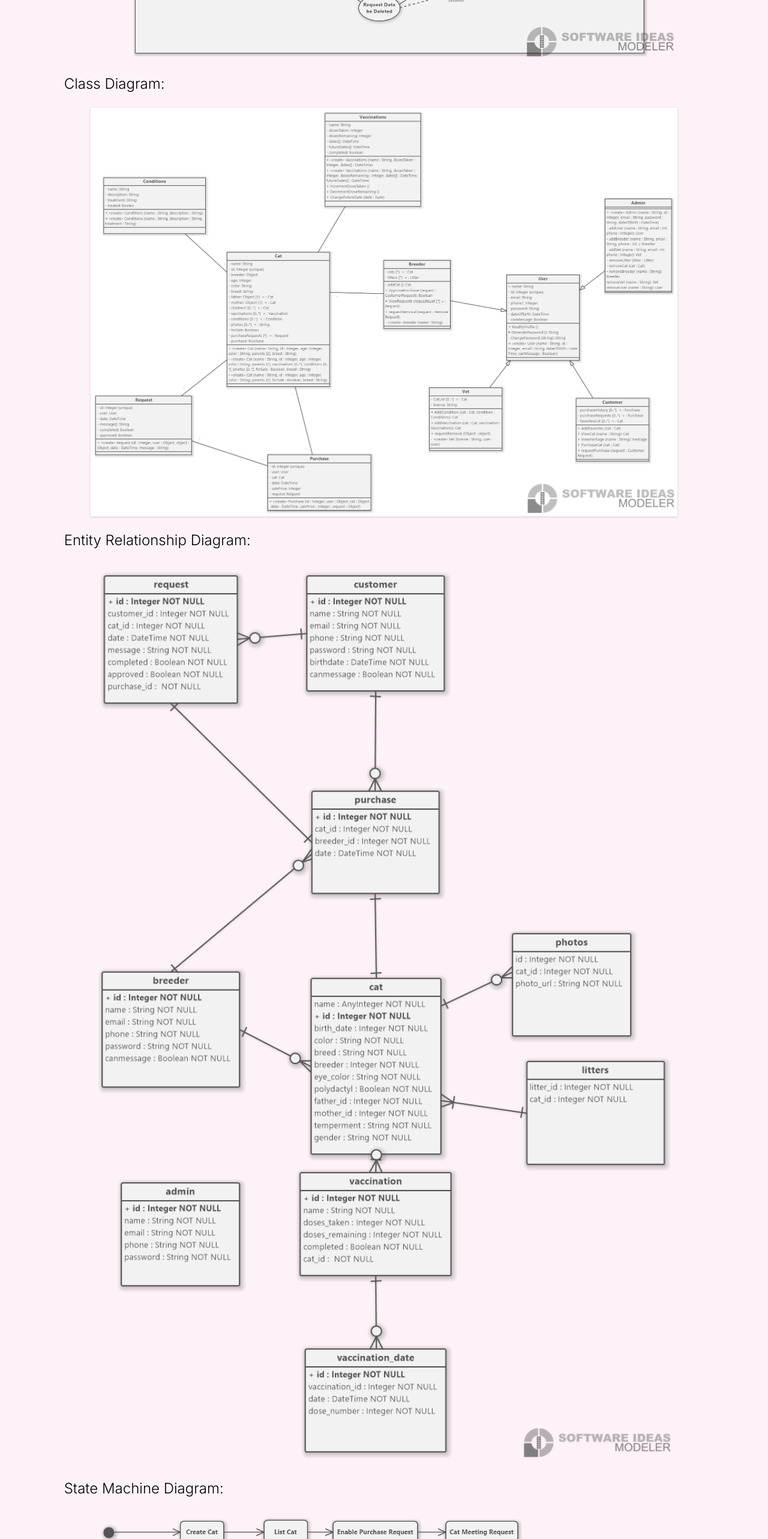
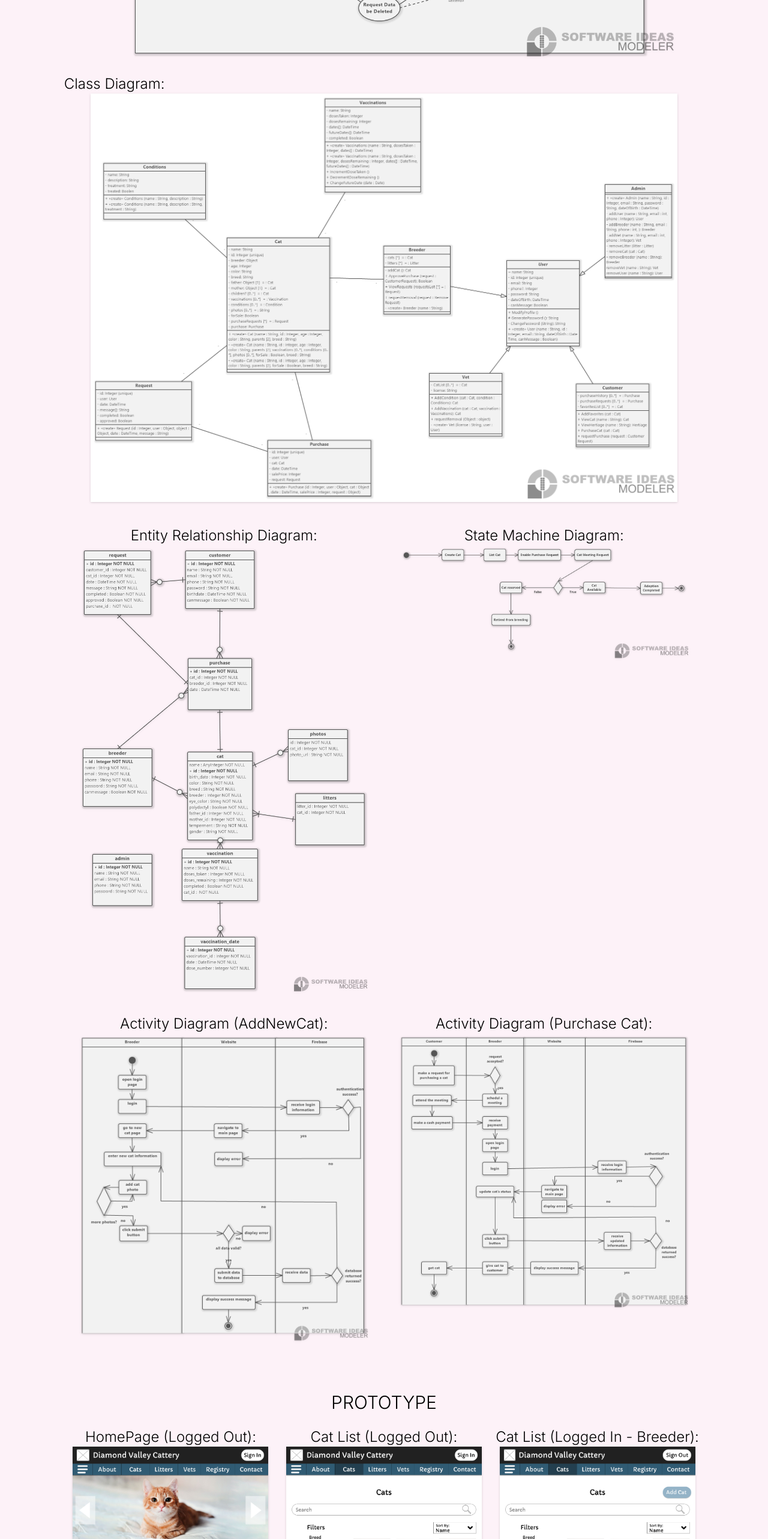
Before and after one commit to tansimafiana/Portfolio, a Next.js app in the folder tansimakamalfiana-portfolio/: page /pages/WebDevPage in a window 1280 px wide. Shown: the part 2560-5126 px from the top of the page at 60% size. Built offline with nearby package versions, Linux system fonts and the light colour scheme.

Commit message:
addChanges

```diff
--- a/tansimakamalfiana-portfolio/app/pages/WebDevPage/page.js
+++ b/tansimakamalfiana-portfolio/app/pages/WebDevPage/page.js
@@ -91,37 +91,67 @@ export default function WebDevPage() {
             <h2 className="text-3xl text-center">DIAGRAMS</h2>
             <h3 className="text-2xl">Use Case:</h3>
             <div className="flex justify-center w-11/12 mx-auto drop-shadow"><Image alt="diagram" className="justify-center flex" src="/Usecasediagram1.png" height="1080" width="1920" style={{objectFit: 'cover', position: 'relative'}} /></div>
+              <div>
                 <h3 className="text-2xl">Class Diagram:</h3>
                 <div className="flex justify-center w-11/12 mx-auto drop-shadow"><Image alt="diagram" className="justify-center flex" src="/ClassDiagram.png" height="1080" width="1920" style={{objectFit: 'cover', position: 'relative'}} /></div>
+              </div>
+            <div className="grid grid-cols-2 text-center gap-y-8 pt-4">
+              <div>
                 <h3 className="text-2xl">Entity Relationship Diagram:</h3>
                 <div className="flex justify-center w-11/12 mx-auto drop-shadow"><Image alt="diagram" className="justify-center flex" src="/Entityrelationshipdiagram1.png" height="1080" width="1920" style={{objectFit: 'cover', position: 'relative'}} /></div>
+              </div>
+              <div>
                 <h3 className="text-2xl">State Machine Diagram:</h3>
                 <div className="flex justify-center w-11/12 mx-auto drop-shadow"><Image alt="diagram" className="justify-center flex" src="/Statemachinediagram2.png" height="1080" width="1920" style={{objectFit: 'cover', position: 'relative'}} /></div>
+              </div>
+              <div>
                 <h3 className="text-2xl">Activity Diagram (AddNewCat):</h3>
                 <div className="flex justify-center w-11/12 mx-auto drop-shadow"><Image alt="diagram" className="justify-center flex" src="/ActivityDiagramBreederAddNewCat.png" height="1080" width="1920" style={{objectFit: 'cover', position: 'relative'}} /></div>
+              </div>
+              <div>
                 <h3 className="text-2xl">Activity Diagram (Purchase Cat):</h3>
                 <div className="flex justify-center w-11/12 mx-auto drop-shadow"><Image alt="diagram" className="justify-center flex" src="/ActivityDiagramCustomerPurchaseCatUpdated.png" height="1080" width="1920" style={{objectFit: 'cover', position: 'relative'}} /></div>
+              </div>
+            </div>
           </div>
 
           {/* Slide 5 */}
           <div className="flex flex-col pt-20 w-full space-y-6">
             <h2 className="text-3xl text-center">PROTOTYPE</h2>
+            <div className="grid grid-cols-3 text-center gap-y-16">
+              <div>
                 <h3 className="text-2xl">HomePage (Logged Out):</h3>
                 <div className="flex justify-center w-11/12 mx-auto drop-shadow"><Image alt="diagram" className="justify-center flex" src="/Home -Logged Out.png" height="1080" width="1920" style={{objectFit: 'cover', position: 'relative'}} /></div>
+              </div>
+              <div>
                 <h3 className="text-2xl">Cat List (Logged Out):</h3>
                 <div className="flex justify-center w-11/12 mx-auto drop-shadow"><Image alt="diagram" className="justify-center flex" src="/Cats List - Logged Out.png" height="1080" width="1920" style={{objectFit: 'cover', position: 'relative'}} /></div>
+              </div>
+              <div>
                 <h3 className="text-2xl">Cat List (Logged In - Breeder):</h3>
                 <div className="flex justify-center w-11/12 mx-auto drop-shadow"><Image alt="diagram" className="justify-center flex" src="/Cats List - Logged In (Breeder).png" height="1080" width="1920" style={{objectFit: 'cover', position: 'relative'}} /></div>
+              </div>
+              <div>
                 <h3 className="text-2xl"> Cat (Logged Out): </h3>
                 <div className="flex justify-center w-11/12 mx-auto drop-shadow"><Image alt="diagram" className="justify-center flex" src="/Cat - Logged Out.png" height="1080" width="1920" style={{objectFit: 'cover', position: 'relative'}} /></div>
+              </div>
+              <div>
                 <h3 className="text-2xl">Litter List (Logged Out):</h3>
                 <div className="flex justify-center w-11/12 mx-auto drop-shadow"><Image alt="diagram" className="justify-center flex" src="/Litters List - Logged Out.png" height="1080" width="1920" style={{objectFit: 'cover', position: 'relative'}} /></div>
+              </div>
+              <div>
                 <h3 className="text-2xl">Litter (Logged Out):</h3>
                 <div className="flex justify-center w-11/12 mx-auto drop-shadow"><Image alt="diagram" className="justify-center flex" src="/Litter - Logged Out.png" height="1080" width="1920" style={{objectFit: 'cover', position: 'relative'}} /></div>
+              </div>
+              <div>
                 <h3 className="text-2xl">Chat Portal (Logged In):</h3>
                 <div className="flex justify-center w-11/12 mx-auto drop-shadow"><Image alt="diagram" className="justify-center flex" src="/Chat Portal - Logged In.png" height="1080" width="1920" style={{objectFit: 'cover', position: 'relative'}} /></div>
+              </div>
+              <div>
                 <h3 className="text-2xl">User Page (Logged In):</h3>
                 <div className="flex justify-center w-11/12 mx-auto drop-shadow"><Image alt="diagram" className="justify-center flex" src="/User Page - Logged In.png" height="1080" width="1920" style={{objectFit: 'cover', position: 'relative'}} /></div>
+              </div>
+            </div>
           </div>
 
            {/* Slide 6 */}
```
Lines whose indentation alone changed are shown as unchanged.
